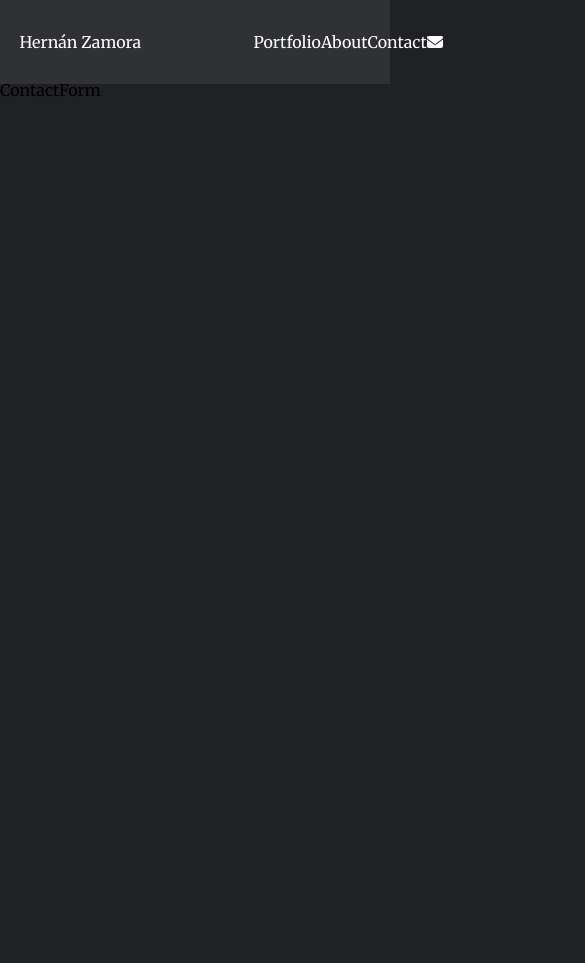
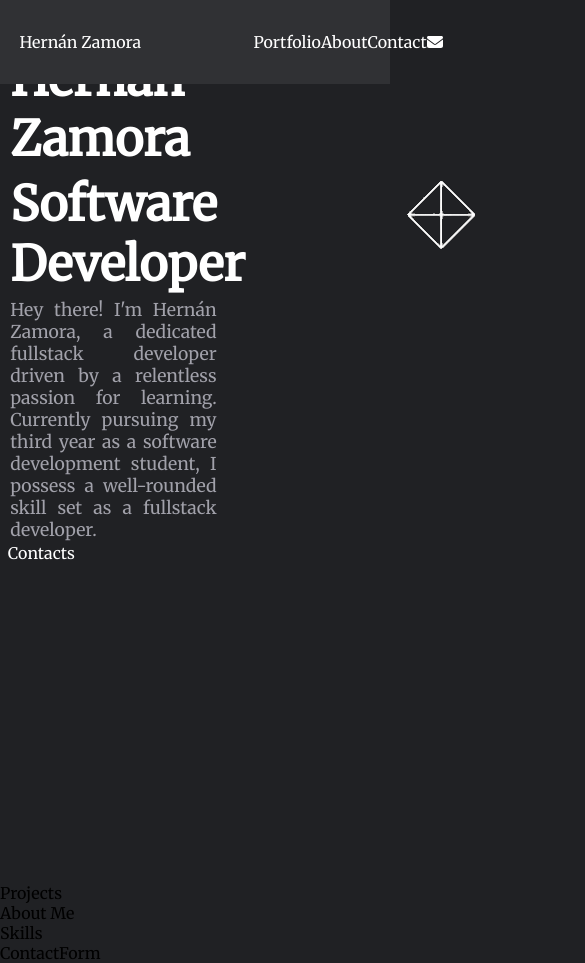
Before and after one commit to hernandanielzamora/Portfolio-V2, a React (Create React App) app: page / in a window 390 px wide. Shown: the top 963 px of the page, 585 px wide, since content can reach past the window. Before the commit the page ends 844 px from the top, so only its background shows below. Built offline with nearby package versions, Linux system fonts and the light colour scheme.

Commit message:
Created summary page, added gif, needs contact links and mobile

```diff
--- a/src/components/AboutMe.jsx
+++ b/src/components/AboutMe.jsx
@@ -1,7 +1,11 @@
 import React from "react";
-
+// import "../styles/About.scss";
 const AboutMe = () => {
-  return <div>AboutMe</div>;
+  return (
+    <>
+      <div>About Me</div>
+    </>
+  );
 };
 
 export default AboutMe;
--- a/src/components/Navbar.jsx
+++ b/src/components/Navbar.jsx
@@ -8,7 +8,7 @@ const Navbar = () => {
     <>
       <ul className='header-container'>
         <div className='name-container'>
-          <li>Hernán Zamora</li>
+          <a href="#"><li>Hernán Zamora</li></a>
         </div>
         <div className='links-container'>
           <a href='#projects'><li className='navbar-icon'>Portfolio</li></a>
--- a/src/components/Summary.jsx
+++ b/src/components/Summary.jsx
@@ -1,7 +1,44 @@
-import React from "react";
+import React, { useEffect, useState } from "react";
+import "../styles/Summary.scss";
+import gifImage from "../media/output-onlinegiftools-unscreen.gif";
 
 const Summary = () => {
-  return <div>Summary</div>;
+  const [summaryText, setSummaryText] = useState("");
+  const fullSummaryText =
+    "Hey there! I'm Hernán Zamora, a dedicated fullstack developer driven by a relentless passion for learning. Currently pursuing my third year as a software development student, I possess a well-rounded skill set as a fullstack developer.";
+
+  useEffect(() => {
+    let currentIndex = 0;
+
+    const intervalId = setInterval(() => {
+      if (currentIndex <= fullSummaryText.length) {
+        setSummaryText(fullSummaryText.slice(0, currentIndex));
+        currentIndex++;
+      } else {
+        clearInterval(intervalId);
+      }
+    }, 20);
+
+    return () => clearInterval(intervalId);
+  }, []);
+
+  return (
+    <>
+      <main>
+        <div>
+          <h1 className="title">Hernán Zamora</h1>
+          <h2 className="title">Software Developer</h2>
+          <div className="summary">
+            <p>{summaryText}</p>
+          </div>
+          <div className="contacts">Contacts</div>
+        </div>
+        <div className='gif-container'>
+          <img src={gifImage} alt="Code Coding GIF" />
+        </div>
+      </main>
+    </>
+  );
 };
 
 export default Summary;
--- /dev/null
+++ b/src/styles/Summary.scss
@@ -0,0 +1,26 @@
+main {
+  margin-top: 10%;
+  padding: 2%;
+  height: 100vh;
+  color: #fff;
+  display: flex;
+
+  .title {
+    padding: 1%;
+    font-size: 3rem;
+  }
+
+  .summary {
+    color: rgb(161 161 170);
+    width: 90%;
+    padding: 1%;
+    font-size: 1.1rem;
+    text-align: justify;
+  }
+
+  .gif-container {
+    img {
+      background-color: transparent;
+    }
+  }
+}
```
Also changed, not shown: src/media/Coding-Gif.gif (added), src/media/output-onlinegiftools-unscreen.gif (added).
